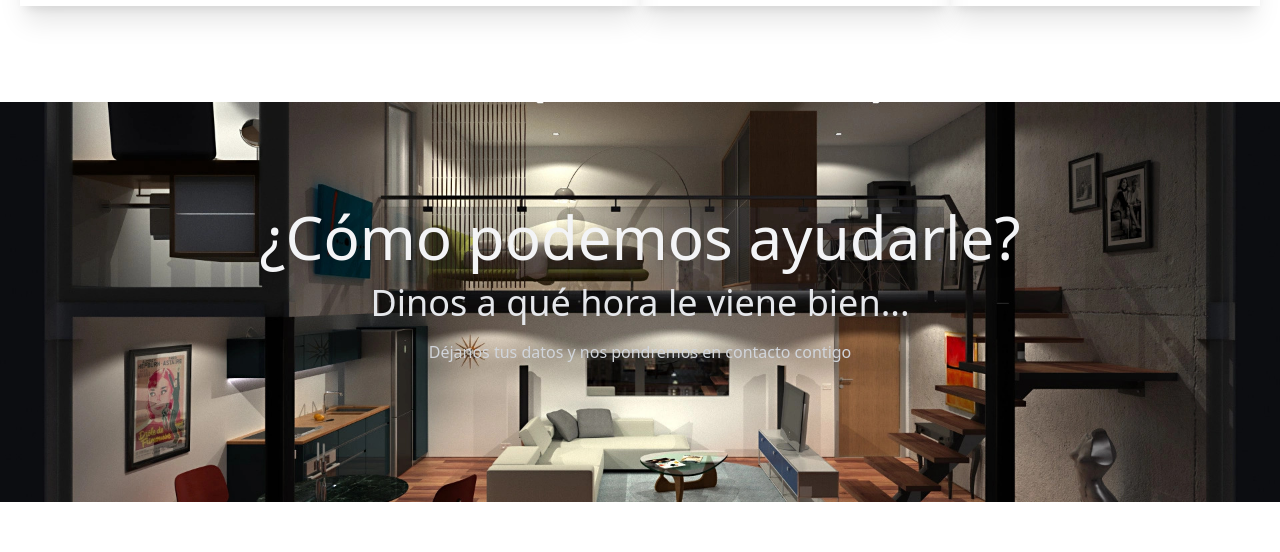
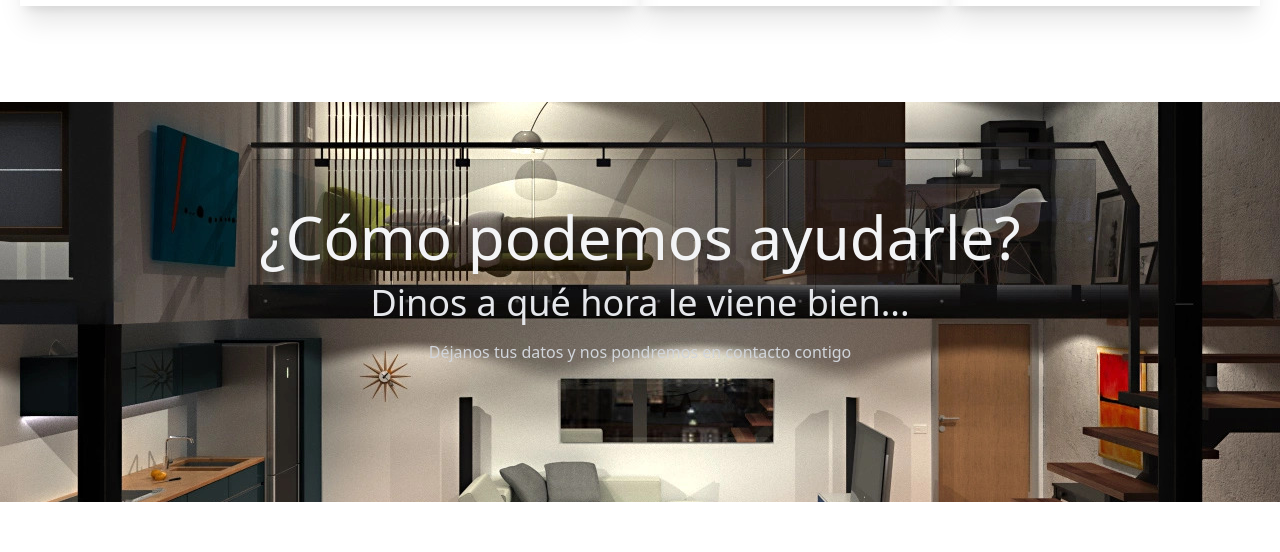
Before and after one commit to gerardo-linares/website-react, a React (Vite) app: page / in a window 1280 px wide. Shown: the part 5436-5988 px from the top of the page. Built offline with nearby package versions, Linux system fonts and the light colour scheme.

Commit message:
Fix banner image

```diff
--- a/src/components/Banner/index.jsx
+++ b/src/components/Banner/index.jsx
@@ -6,7 +6,7 @@ const Banner = () => {
     <section className="container-full mx-auto ">
       <div
         alt="imagen de la casa"
-        className="bg-cover bg-center bg-fixed h-[400px]  flex justify-center items-center"
+        className="bg-no-repeat bg-center bg-fixed h-[400px]  flex justify-center items-center"
         style={{ backgroundImage: `url(${bannerImage})` }}
       >
         <div className="text-center w-full">
```
